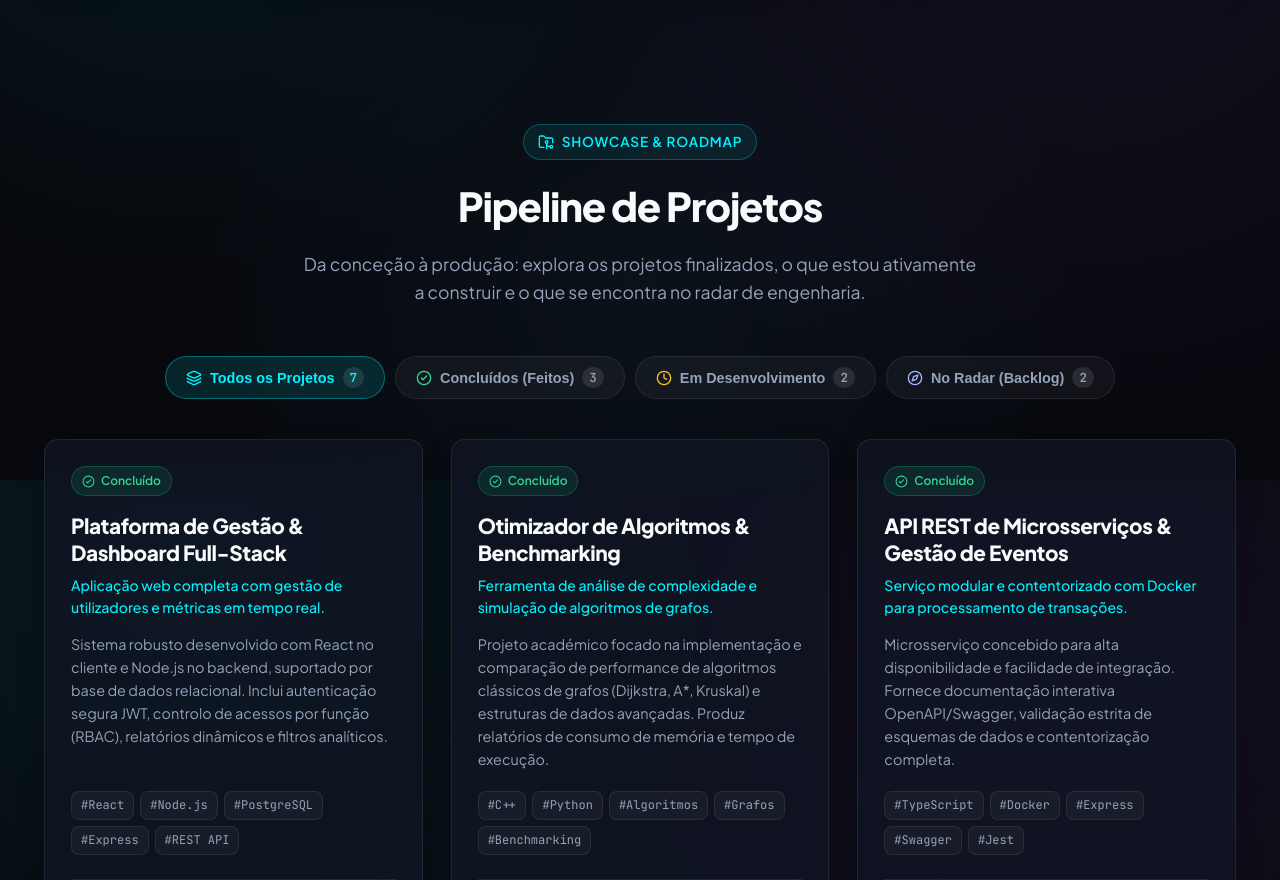
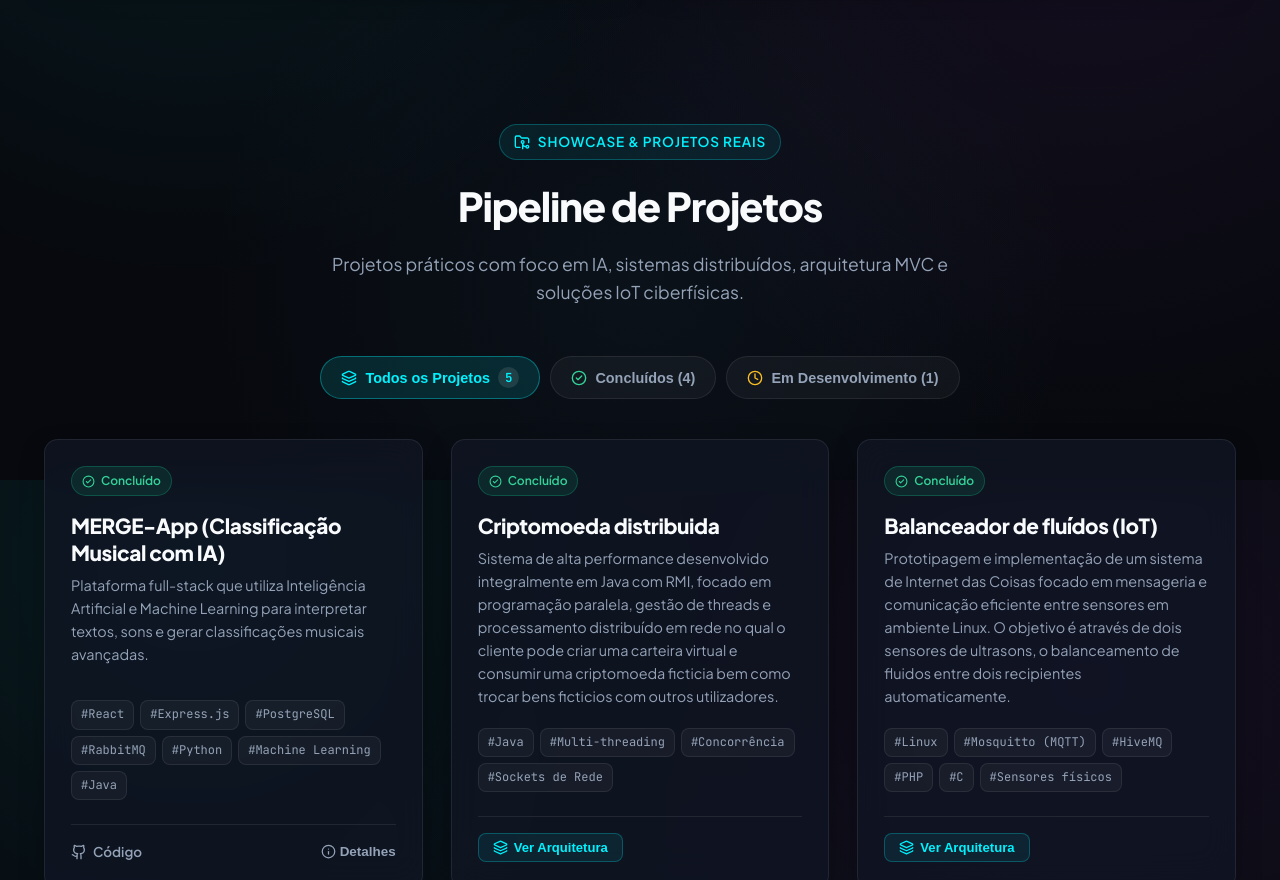
Before and after one commit to Telmo47/personal_website, a React (Vite) app: page / in a window 1280 px wide. Shown: the part 1920-2800 px from the top of the page. Built offline with nearby package versions, Linux system fonts and the light colour scheme.

Commit message:
feat: update projects pipeline with real projects and conditional architecture buttons

```diff
--- a/src/components/ProjectsPipeline.jsx
+++ b/src/components/ProjectsPipeline.jsx
@@ -57,11 +57,11 @@ export default function ProjectsPipeline({ projects, onSelectProject }) {
         <div className="section-header">
           <div className="section-badge">
             <FolderGit2 size={16} />
-            <span>Showcase & Roadmap</span>
+            <span>Showcase & Projetos Reais</span>
           </div>
           <h2 className="section-title">Pipeline de Projetos</h2>
           <p className="section-subtitle">
-            Da conceção à produção: explora os projetos finalizados, o que estou ativamente a construir e o que se encontra no radar de engenharia.
+            Projetos práticos com foco em IA, sistemas distribuídos, arquitetura MVC e soluções IoT ciberfísicas.
           </p>
         </div>
 
@@ -83,8 +83,7 @@ export default function ProjectsPipeline({ projects, onSelectProject }) {
             onClick={() => setFilter('completed')}
           >
             <CheckCircle2 size={16} color="#34d399" />
-            <span>Concluídos (Feitos)</span>
-            <span className="tab-count">{countByCat.completed}</span>
+            <span>Concluídos ({countByCat.completed})</span>
           </button>
 
           <button
@@ -93,19 +92,19 @@ export default function ProjectsPipeline({ projects, onSelectProject }) {
             onClick={() => setFilter('in_progress')}
           >
             <Clock size={16} color="#fbbf24" />
-            <span>Em Desenvolvimento</span>
-            <span className="tab-count">{countByCat.in_progress}</span>
+            <span>Em Desenvolvimento ({countByCat.in_progress})</span>
           </button>
 
+          {countByCat.backlog > 0 && (
             <button
               type="button"
               className={`filter-tab-btn ${filter === 'backlog' ? 'active' : ''}`}
               onClick={() => setFilter('backlog')}
             >
               <Compass size={16} color="#a5b4fc" />
-            <span>No Radar (Backlog)</span>
-            <span className="tab-count">{countByCat.backlog}</span>
+              <span>No Radar ({countByCat.backlog})</span>
             </button>
+          )}
         </div>
 
         {/* Grelha de Cartões de Projetos */}
@@ -119,7 +118,6 @@ export default function ProjectsPipeline({ projects, onSelectProject }) {
                 </span>
 
                 <h3 className="project-title">{project.title}</h3>
-                <p className="project-tagline">{project.tagline}</p>
                 <p className="project-desc">{project.description}</p>
               </div>
 
@@ -134,9 +132,9 @@ export default function ProjectsPipeline({ projects, onSelectProject }) {
 
                 <div className="project-card-footer">
                   <div className="project-links">
-                    {project.githubUrl && (
+                    {project.hasGithub ? (
                       <a
-                        href={project.githubUrl}
+                        href={project.githubUrl || 'https://github.com/Telmo47'}
                         target="_blank"
                         rel="noreferrer"
                         className="icon-link"
@@ -145,7 +143,18 @@ export default function ProjectsPipeline({ projects, onSelectProject }) {
                         <GithubIcon size={16} />
                         <span>Código</span>
                       </a>
+                    ) : (
+                      <button
+                        type="button"
+                        className="btn-architecture"
+                        onClick={() => onSelectProject(project)}
+                        title="Ver Arquitetura e Detalhes do Sistema"
+                      >
+                        <Layers size={15} />
+                        <span>Ver Arquitetura</span>
+                      </button>
                     )}
+
                     {project.demoUrl && (
                       <a
                         href={project.demoUrl}
@@ -160,6 +169,7 @@ export default function ProjectsPipeline({ projects, onSelectProject }) {
                     )}
                   </div>
 
+                  {project.hasGithub && (
                     <button
                       type="button"
                       className="btn-details"
@@ -168,6 +178,7 @@ export default function ProjectsPipeline({ projects, onSelectProject }) {
                       <Info size={15} />
                       <span>Detalhes</span>
                     </button>
+                  )}
                 </div>
               </div>
             </div>
--- a/src/data/portfolioData.js
+++ b/src/data/portfolioData.js
@@ -58,118 +58,87 @@ export const portfolioData = {
   projects: [
     {
       id: 1,
-      title: "Plataforma de Gestão & Dashboard Full-Stack",
+      title: "MERGE-App (Classificação Musical com IA)",
       category: "completed",
       categoryLabel: "Concluído",
-      tagline: "Aplicação web completa com gestão de utilizadores e métricas em tempo real.",
+      hasGithub: true,
+      githubUrl: "https://github.com/Telmo47",
+      demoUrl: "",
       description:
-        "Sistema robusto desenvolvido com React no cliente e Node.js no backend, suportado por base de dados relacional. Inclui autenticação segura JWT, controlo de acessos por função (RBAC), relatórios dinâmicos e filtros analíticos.",
-      tags: ["React", "Node.js", "PostgreSQL", "Express", "REST API"],
-      githubUrl: "https://github.com",
-      demoUrl: "https://example.com",
+        "Plataforma full-stack que utiliza Inteligência Artificial e Machine Learning para interpretar textos, sons e gerar classificações musicais avançadas.",
+      tags: ["React", "Express.js", "PostgreSQL", "RabbitMQ", "Python", "Machine Learning", "Java"],
       highlights: [
-        "Arquitetura modular em camadas (Controller, Service, Repository)",
-        "Otimização de queries SQL reduzindo tempos de resposta em 40%",
-        "Interface responsiva com suporte completo a tema escuro",
+        "Arquitetura de mensageria assíncrona orientada a eventos com RabbitMQ",
+        "Pipeline de Machine Learning em Python integrado com backend Express.js e base de dados PostgreSQL",
+        "Processamento e interpretação inteligente de parâmetros de texto e áudio para classificação musical",
       ],
     },
     {
       id: 2,
-      title: "Otimizador de Algoritmos & Benchmarking",
+      title: "Criptomoeda distribuida",
       category: "completed",
       categoryLabel: "Concluído",
-      tagline: "Ferramenta de análise de complexidade e simulação de algoritmos de grafos.",
+      hasGithub: false,
+      githubUrl: "",
+      demoUrl: "",
       description:
-        "Projeto académico focado na implementação e comparação de performance de algoritmos clássicos de grafos (Dijkstra, A*, Kruskal) e estruturas de dados avançadas. Produz relatórios de consumo de memória e tempo de execução.",
-      tags: ["C++", "Python", "Algoritmos", "Grafos", "Benchmarking"],
-      githubUrl: "https://github.com",
-      demoUrl: "",
+        "Sistema de alta performance desenvolvido integralmente em Java com RMI, focado em programação paralela, gestão de threads e processamento distribuído em rede no qual o cliente pode criar uma carteira virtual e consumir uma criptomoeda ficticia bem como trocar bens ficticios com outros utilizadores.",
+      tags: ["Java", "Multi-threading", "Concorrência", "Sockets de Rede"],
       highlights: [
-        "Implementação eficiente com gestão manual de ponteiros e memória",
-        "Visualização gráfica de dados gerados via scripts de automação Python",
-        "Cobertura com testes unitários exaustivos para casos limite",
+        "Comunicação distribuída de alta velocidade através de Java RMI e Sockets",
+        "Programação paralela avançada com controlo estrito de concorrência e sincronização de threads",
+        "Gestão segura de carteiras virtuais e transações atómicas de bens entre nós descentralizados",
       ],
     },
     {
       id: 3,
-      title: "API REST de Microsserviços & Gestão de Eventos",
+      title: "Balanceador de fluídos (IoT)",
       category: "completed",
       categoryLabel: "Concluído",
-      tagline: "Serviço modular e contentorizado com Docker para processamento de transações.",
+      hasGithub: false,
+      githubUrl: "",
+      demoUrl: "",
       description:
-        "Microsserviço concebido para alta disponibilidade e facilidade de integração. Fornece documentação interativa OpenAPI/Swagger, validação estrita de esquemas de dados e contentorização completa.",
-      tags: ["TypeScript", "Docker", "Express", "Swagger", "Jest"],
-      githubUrl: "https://github.com",
-      demoUrl: "",
+        "Prototipagem e implementação de um sistema de Internet das Coisas focado em mensageria e comunicação eficiente entre sensores em ambiente Linux. O objetivo é através de dois sensores de ultrasons, o balanceamento de fluidos entre dois recipientes automaticamente.",
+      tags: ["Linux", "Mosquitto (MQTT)", "HiveMQ", "PHP", "C", "Sensores físicos"],
       highlights: [
-        "Ambiente 100% reproduzível com Docker Compose",
-        "Documentação Swagger completa para consumo rápido por equipas externas",
-        "Pipeline de testes automatizados com Jest",
+        "Firmware e leitura analógica/digital em linguagem C com sensores de ultrassons",
+        "Comunicação em tempo real via protocolo MQTT através de brokers Mosquitto e HiveMQ",
+        "Automação contínua de balanceamento e telemetria de nível em ambiente Linux",
       ],
     },
     {
       id: 4,
-      title: "Portfólio Web Interativo & Dark Tech",
-      category: "in_progress",
-      categoryLabel: "Em Desenvolvimento",
-      tagline: "Aplicação SPA de alto impacto visual com gamificação de competências.",
+      title: "GGData",
+      category: "completed",
+      categoryLabel: "Concluído",
+      hasGithub: true,
+      githubUrl: "https://github.com/Telmo47",
+      demoUrl: "",
       description:
-        "Portfólio profissional desenvolvido de raiz com React e Vite, tirando partido de glassmorphism, variáveis de estilo personalizadas e componentes interativos (painel de RPG, pipeline dinâmico e navegação rápida).",
-      tags: ["React 19", "Vite", "Modern CSS", "Glassmorphism", "Lucide"],
-      githubUrl: "https://github.com",
-      demoUrl: "",
+        "Prototipagem e implementação do mvc para concretização de um site tanto em backend como em frontend onde o utilizador pode verificar notas e realizar criticas sobre videojogos.",
+      tags: ["MVC", ".NET", "C#", "React"],
       highlights: [
-        "100% otimizado para alojamento estático gratuito permanente (Vercel)",
-        "Sem recurso a frameworks pesadas de CSS para máxima performance e controlo",
-        "Ficha de habilidades estilo videojogo com animações progressivas",
+        "Arquitetura Model-View-Controller (MVC) em .NET e C# com forte desacoplamento",
+        "Interface moderna e dinâmica em React para catálogo, pesquisa e avaliações de videojogos",
+        "Sistema completo de gestão de utilizadores, críticas da comunidade e agregação de pontuações",
       ],
     },
     {
       id: 5,
-      title: "Aplicação Colaborativa em Tempo Real",
+      title: "Portfólio Interativo & AI-Assisted Dev",
       category: "in_progress",
       categoryLabel: "Em Desenvolvimento",
-      tagline: "Ambiente de notas partilhadas e sincronização de estado com WebSockets.",
+      hasGithub: true,
+      githubUrl: "https://github.com/Telmo47/personal_website",
+      demoUrl: "",
       description:
-        "Exploração prática de comunicação bidirecional em tempo real para múltiplos utilizadores em simultâneo com deteção de conflitos e persistência periódica em cache.",
-      tags: ["WebSockets", "Node.js", "React", "Redis"],
-      githubUrl: "https://github.com",
-      demoUrl: "",
+        "Site pessoal construído com foco em UI/UX moderna (glassmorphism) e gerado com o auxílio de agentes de IA para estruturação rápida de código e componentes.",
+      tags: ["React", "Vite", "CSS Moderno", "Prompt Engineering"],
       highlights: [
-        "Sincronização de cursor e edição simultânea em tempo real",
-        "Gestão de reconexão automática e resiliência de rede",
-      ],
-    },
-    {
-      id: 6,
-      title: "Pipeline CI/CD com Kubernetes & Cloud Multi-Stage",
-      category: "backlog",
-      categoryLabel: "No Radar",
-      tagline: "Estudo e implementação de orquestração de contentores em ambiente de produção.",
-      description:
-        "Projeto planeado para consolidar competências de infraestrutura moderna, orquestração de pods e automação de deploys com zero downtime.",
-      tags: ["Kubernetes", "GitHub Actions", "Terraform", "AWS / GCP"],
-      githubUrl: "",
-      demoUrl: "",
-      highlights: [
-        "Orquestração e escalabilidade automática com K8s",
-        "Estratégia de deployment blue/green ou canário",
-      ],
-    },
-    {
-      id: 7,
-      title: "Ferramenta CLI para Engenheiros de Software",
-      category: "backlog",
-      categoryLabel: "No Radar",
-      tagline: "Utilitário de linha de comandos para automação de tarefas de desenvolvimento.",
-      description:
-        "Ferramenta de terminal de alta velocidade para gerar scaffolding de projetos, validar commits e automatizar rotinas diárias de engenharia.",
-      tags: ["Go / Rust", "CLI", "Shell", "DevOps"],
-      githubUrl: "",
-      demoUrl: "",
-      highlights: [
-        "Executável binário único sem dependências externas",
-        "Interação rápida e integrada com Git hooks",
+        "Design System personalizado em tema escuro com efeitos glassmorphism e micro-interações fluidas",
+        "Aceleração ágil do ciclo de desenvolvimento com agentes de IA e engenharia de contexto",
+        "Preparado para deploy estático com custo zero permanente na Vercel e integração contínua com GitHub",
       ],
     },
   ],
--- a/src/index.css
+++ b/src/index.css
@@ -911,6 +911,29 @@ body {
   color: #fff;
 }
 
+.btn-architecture {
+  background: rgba(0, 242, 254, 0.08);
+  border: 1px solid rgba(0, 242, 254, 0.25);
+  color: var(--accent-cyan);
+  padding: 6px 14px;
+  border-radius: var(--radius-sm);
+  font-size: 0.82rem;
+  font-weight: 600;
+  cursor: pointer;
+  display: inline-flex;
+  align-items: center;
+  gap: 6px;
+  transition: var(--transition);
+}
+
+.btn-architecture:hover {
+  background: rgba(0, 242, 254, 0.18);
+  border-color: var(--accent-cyan);
+  color: #fff;
+  transform: translateY(-1px);
+  box-shadow: 0 4px 15px rgba(0, 242, 254, 0.25);
+}
+
 /* =========================================================
    TECH STACK & SKILLS
    ========================================================= */
```
Also changed, not shown: src/components/ProjectModal.jsx (+7 -3 lines). Lines whose indentation alone changed are shown as unchanged.
